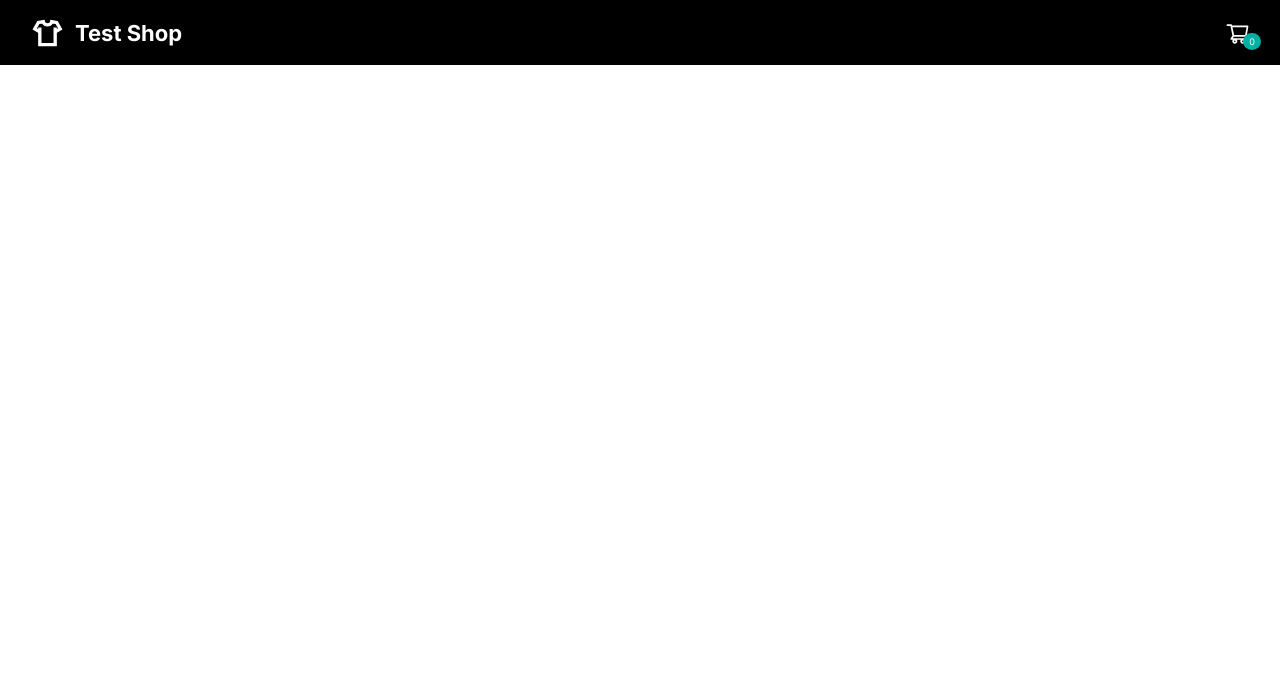
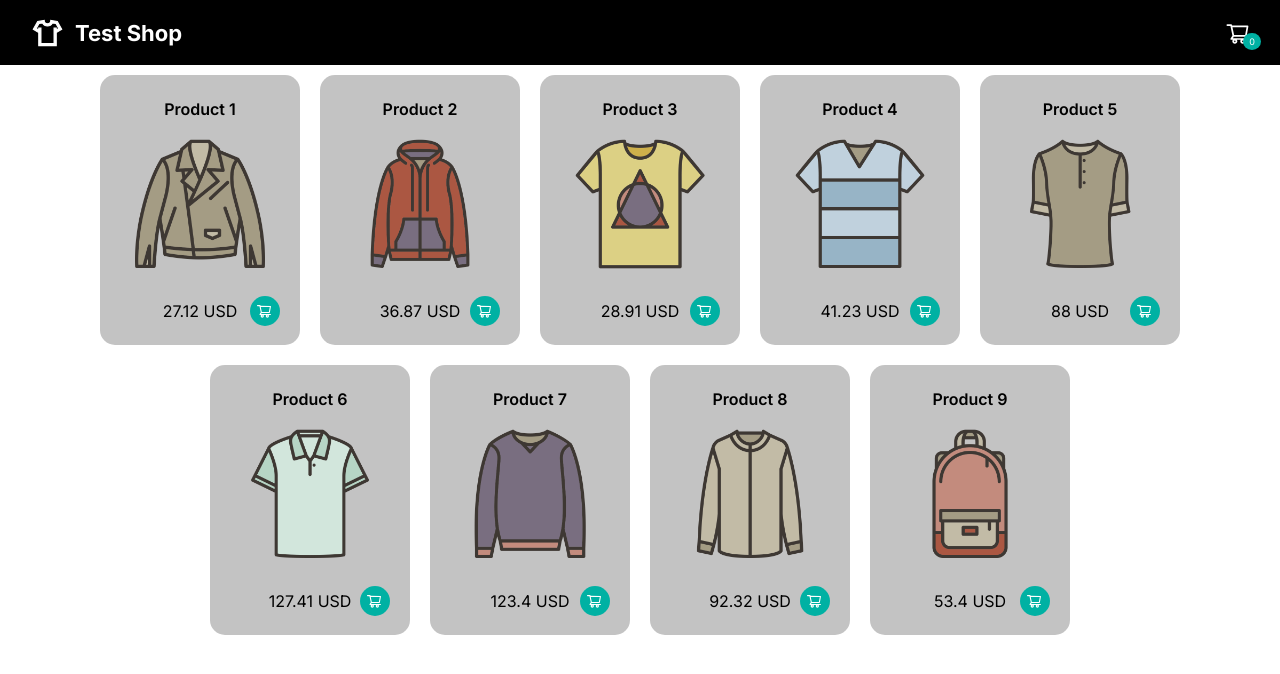
Before and after one commit to finndied/test-shop, a React (Create React App) app: page / in a window 1280 px wide. Shown: the top 674 px of the page. Built offline with nearby package versions, Linux system fonts and the light colour scheme; the HTML template or start-up script is replaced by a standard one.

Commit message:
layout list of products

```diff
--- a/src/App.js
+++ b/src/App.js
@@ -1,8 +1,10 @@
 import Header from "./components/Header"
+import ProductList from "./components/ProductList/ProductList"
 
 function App() {
 	return <div className='App'>
     <Header/>
+    <ProductList/>
   </div>
 }
 
--- /dev/null
+++ b/src/assets/products.json
@@ -0,0 +1,110 @@
+[
+  {
+    "type": "simple",
+    "id": 1,
+    "sku": "s1",
+    "title": "Product 1",
+    "regular_price": {
+      "currency": "USD",
+      "value": 27.12
+    },
+    "image": "/images/1.png",
+    "brand": 9
+  },
+  {
+    "type": "simple",
+    "id": 2,
+    "sku": "s2",
+    "title": "Product 2",
+    "regular_price": {
+      "currency": "USD",
+      "value": 36.87
+    },
+    "image": "/images/2.png",
+    "brand": 8
+  },
+  {
+    "type": "simple",
+    "id": 3,
+    "sku": "s3",
+    "title": "Product 3",
+    "regular_price": {
+      "currency": "USD",
+      "value": 28.91
+    },
+    "image": "/images/3.png",
+    "brand": 2
+  },
+  {
+    "type": "simple",
+    "id": 4,
+    "sku": "s4",
+    "title": "Product 4",
+    "regular_price": {
+      "currency": "USD",
+      "value": 41.23
+    },
+    "image": "/images/4.png",
+    "brand": 7
+  },
+  {
+    "type": "simple",
+    "id": 5,
+    "sku": "s5",
+    "title": "Product 5",
+    "regular_price": {
+      "currency": "USD",
+      "value": 88.00
+    },
+    "image": "/images/5.png",
+    "brand": 3
+  },
+  {
+    "type": "simple",
+    "id": 6,
+    "sku": "s6",
+    "title": "Product 6",
+    "regular_price": {
+      "currency": "USD",
+      "value": 127.41
+    },
+    "image": "/images/6.png",
+    "brand": 6
+  },
+  {
+    "type": "simple",
+    "id": 7,
+    "sku": "s7",
+    "title": "Product 7",
+    "regular_price": {
+      "currency": "USD",
+      "value": 123.40
+    },
+    "image": "/images/7.png",
+    "brand": 5
+  },
+  {
+    "type": "simple",
+    "id": 8,
+    "sku": "s8",
+    "title": "Product 8",
+    "regular_price": {
+      "currency": "USD",
+      "value": 92.32
+    },
+    "image": "/images/8.png",
+    "brand": 1
+  },
+  {
+    "type": "simple",
+    "id": 9,
+    "sku": "s9",
+    "title": "Product 9",
+    "regular_price": {
+      "currency": "USD",
+      "value": 53.40
+    },
+    "image": "/images/9.png",
+    "brand": 2
+  }
+]
--- a/src/components/Header.jsx
+++ b/src/components/Header.jsx
@@ -12,7 +12,7 @@ const Header = () => {
 			<div className='headerRight'>
             <div className='cart'>
             <AiOutlineShoppingCart/>
-            <span class='cartCount'>0</span>
+            <span className='cartCount'>0</span>
             </div>
          </div>
 		</header>
--- /dev/null
+++ b/src/components/ProductList/ProductList.jsx
@@ -0,0 +1,30 @@
+import React, { useEffect, useState } from 'react'
+import dataProduct from '../../assets/products.json'
+import styles from './ProductList.module.scss'
+import {AiOutlineShoppingCart} from 'react-icons/ai'
+const ProductList = () => {
+	const [products, setProducts] = useState([])
+
+	useEffect(() => {
+		setProducts(dataProduct)
+	}, [])
+
+	return (
+		<div className={styles.productWrapper}>
+			{products.map(product => (
+				<div className={styles.card} key={product.id}>
+					<h2 className={styles.productTitle}>{product.title}</h2>
+					<img src={product.image} width={160} alt={product.title} />
+               <div className={styles.productPrice}>
+					<p>{product.regular_price.value} {product.regular_price.currency}</p>
+               <button>
+               <AiOutlineShoppingCart/>
+               </button>
+               </div>
+				</div>
+			))}
+		</div>
+	)
+}
+
+export default ProductList
--- /dev/null
+++ b/src/components/ProductList/ProductList.module.scss
@@ -0,0 +1,50 @@
+.productWrapper {
+	margin-top: 10px;
+	display: flex;
+	justify-content: center;
+	flex-wrap: wrap;
+	gap: 20px;
+	.card {
+		display: grid;
+		background-color: #c3c3c3;
+		border-radius: 15px;
+		color: black;
+		height: 230px;
+		padding: 20px;
+		transition: all 0.3s ease 0s;
+		&:hover {
+			border-radius: 22px;
+		}
+	}
+	.productTitle {
+		font-weight: 600;
+		display: flex;
+		justify-content: center;
+		align-items: center;
+	}
+	.productPrice {
+		justify-content: center;
+		display: flex;
+		align-items: center;
+		position: relative;
+		button {
+			right: 0;
+			background-color: #00b1a3;
+			border: none;
+			width: 30px;
+			height: 30px;
+			position: absolute;
+			border-radius: 15px;
+			cursor: pointer;
+			transition: all 0.3s ease 0s;
+			&:hover {
+				background-color: #05c5b5;
+			}
+			svg {
+				fill: white;
+				display: block;
+				font-size: 16px;
+			}
+		}
+	}
+}
--- a/src/index.scss
+++ b/src/index.scss
@@ -136,7 +136,7 @@ body {
 
 header {
 	background-color: #000000;
-	position: fixed;
+	position: block;
 	display: flex;
 	z-index: 100;
 	width: 100%;
```
